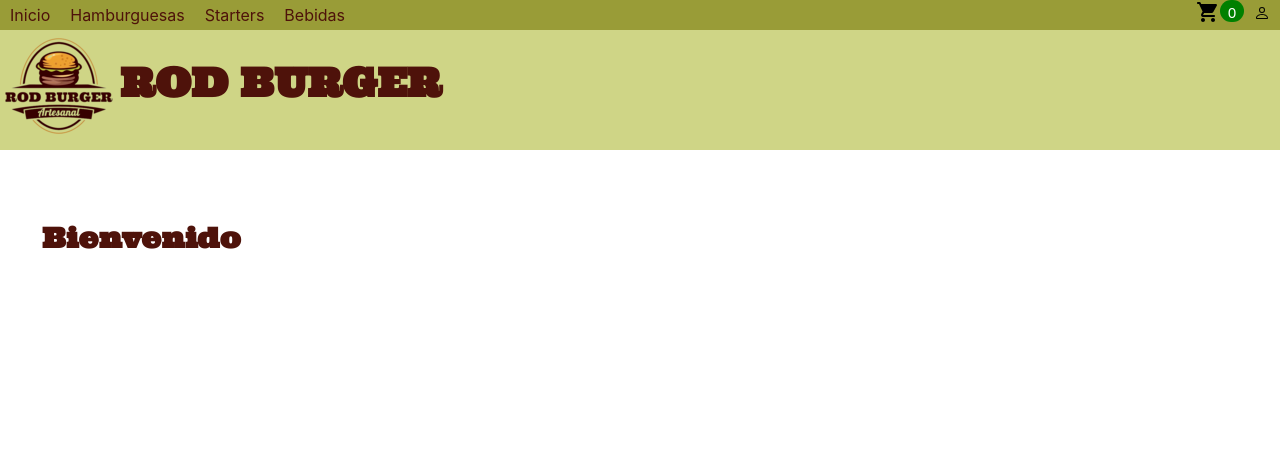
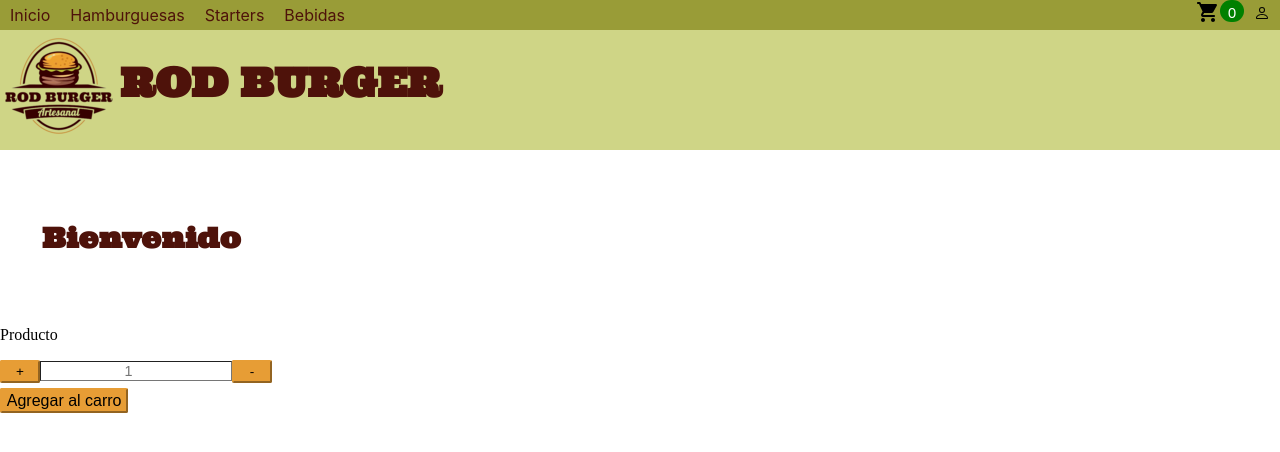
Before and after one commit to MarceloMarchantG/ProyectoCoderReact, a React (Create React App) app: page / in a window 1280 px wide. Shown: the top 452 px of the page. Built offline with nearby package versions, Linux system fonts and the light colour scheme.

Commit message:
Se crea componente ItemCount

```diff
--- /dev/null
+++ b/src/components/ItemCount.css
@@ -0,0 +1,27 @@
+.input-group {
+  justify-content: center;
+  padding-bottom: 5px; }
+
+input {
+  text-align: center;
+  border-width: 1px;
+  font-size: .90rem; }
+.btn {
+    color: black;
+    background-color: #e79d35;
+    border-color: #e79d35;
+    min-height: 23px;
+    min-width: 40px;
+    padding: 10px 25px;
+    border-radius: 2px;
+    padding: 0.1rem 0.3rem;
+    font-size: .85rem;}
+    .btn :hover {
+
+        transform: scale(1.05);
+        transition: all 0.25s;
+        background-color: #e79d35;}
+
+.btn-sm {
+    padding: 0.1rem 0.3rem;
+    font-size: 1rem; }
--- /dev/null
+++ b/src/components/ItemCount.js
@@ -0,0 +1,33 @@
+import React, { useState } from "react";
+import './ItemCount.css';
+
+const ItemCount= ({stock, initial, onAdd}) => {
+
+    const [counter, setCounter] = useState(initial);
+
+
+    const aumenta = () =>{
+        stock > counter && setCounter(counter + 1)
+    }
+    const disminuye = () =>{
+        setCounter(Math.max(counter - 1, initial))
+    }
+
+
+
+    return(
+        <>
+            <p>Producto</p>
+            <div className="input-group">
+                <button className="btn" onClick={aumenta} name="aumenta">+</button>
+                <input type="number" readOnly size="1" placeholder={counter} aria-label="Cantidad" />
+                <button className="btn" onClick={disminuye} name="disminuye">-</button>
+            </div>
+            <button className="btn btn-sm" onClick={() => {onAdd(counter, stock)}} >Agregar al carro</button>
+        </>
+    )
+
+
+}
+
+export default ItemCount
--- a/src/components/ItemListContainer.js
+++ b/src/components/ItemListContainer.js
@@ -1,9 +1,22 @@
 import React from "react";
+import ItemCount from "./ItemCount";
 import './ItemListContainer.css';
 
 const ItemListContainer = ({greetings}) =>{
+
+    const onAdd = (counter, stock) => {
+        if (stock === 0 ) {
+            return
+        }
+
+        alert(`Se agregaron ${counter} productos al carro`);
+    }
+
     return(
-    <h3>{greetings}</h3>
+    <>
+        <h3>{greetings}</h3>
+        <ItemCount stock={5} initial={1} onAdd={onAdd}/>
+    </>
     )
 
 }
```
